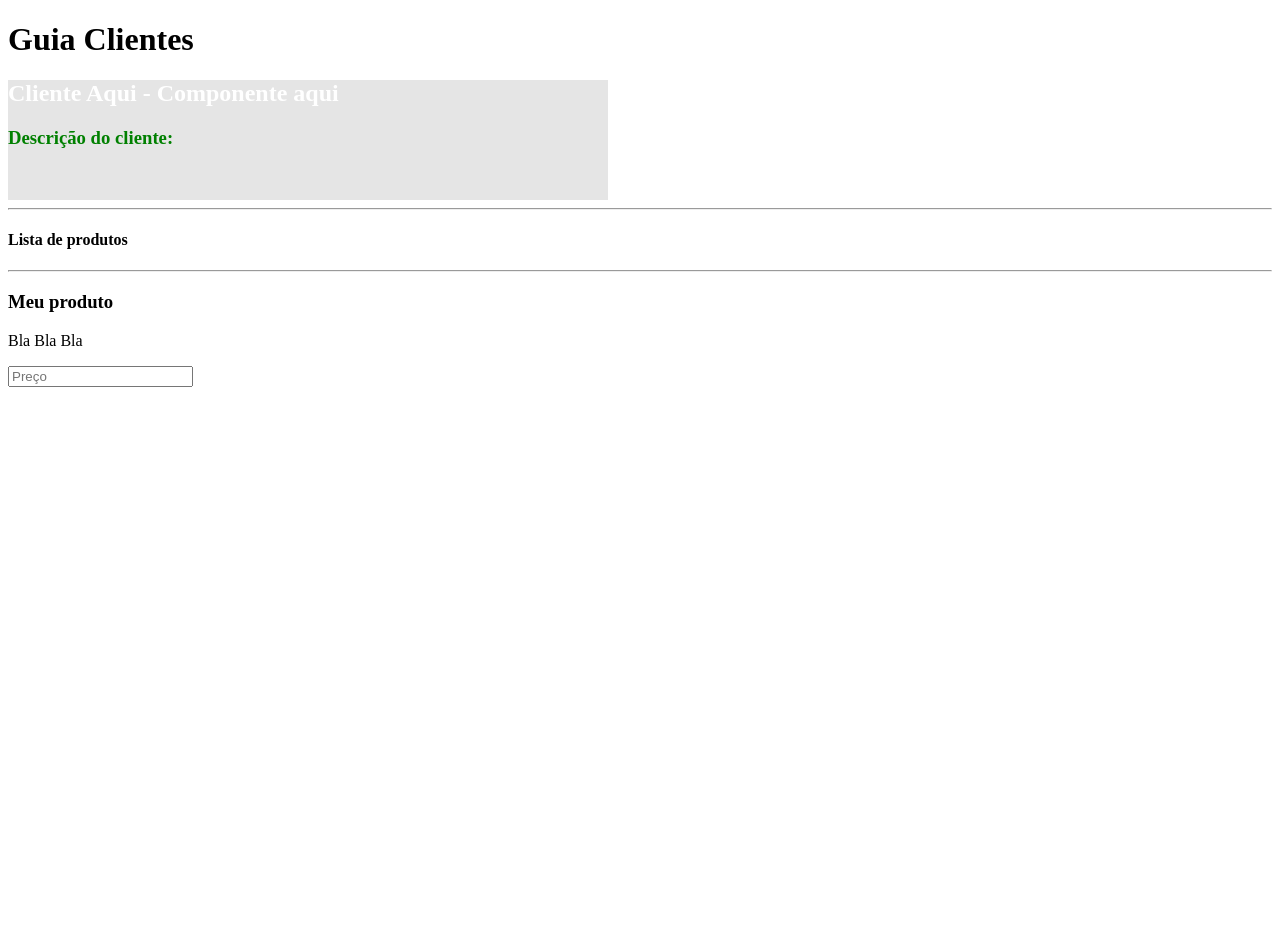
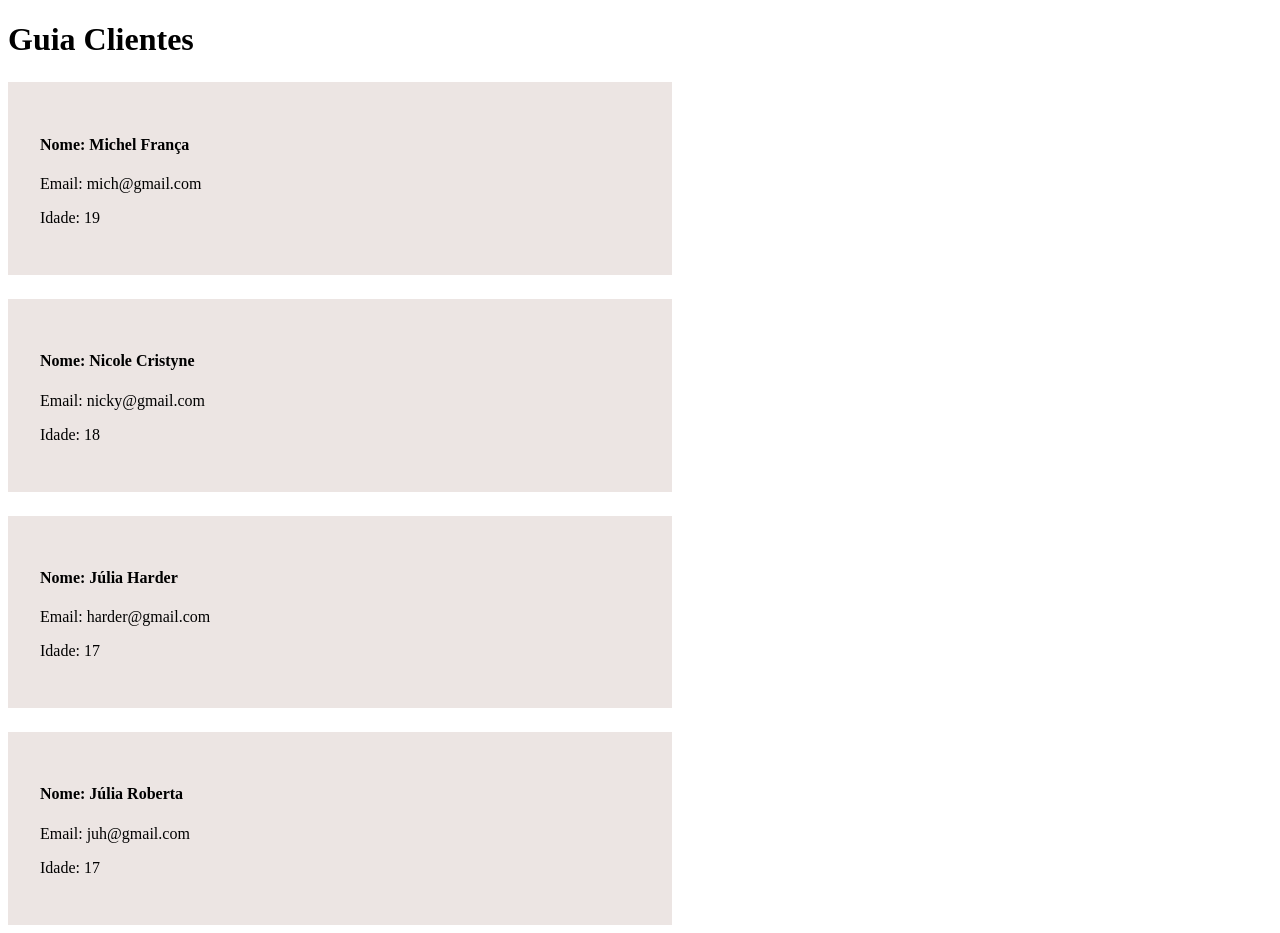
Before and after one commit to immichjs/learning-vuejs, a Vue app: page / in a window 1280 px wide. Before the commit the page ends 800 px from the top, so only its background shows below. Built offline with nearby package versions, Linux system fonts and the light colour scheme.

Commit message:
Aprendendo a usar componentes com props e reatividade

```diff
--- a/src/App.vue
+++ b/src/App.vue
@@ -1,24 +1,45 @@
 <template>
   <div id="app">
     <h1>Guia Clientes</h1>
-    <Cliente/>
-    <hr>
-      <h4>Lista de produtos</h4>
-    <hr>
-    <Produto/>
+    <Cliente :cliente="clienteMich"/>
+    <Cliente :cliente="clienteNicky"/>
+    <Cliente :cliente="clienteHarder"/>
+    <Cliente :cliente="clienteJuh"/>
   </div>
 </template>
 
 <script>
 
 import Cliente from './components/Cliente'
-import Produto from './components/Produto'
 
 export default {
   name: 'App',
+  data() {
+    return {
+      clienteMich: {
+        nome: 'Michel França',
+        email: 'mich@gmail.com',
+        idade: 19
+      },
+      clienteNicky: {
+          nome: 'Nicole Cristyne',
+          email: 'nicky@gmail.com',
+          idade: 18
+      },
+      clienteHarder: {
+          nome: 'Júlia Harder',
+          email: 'harder@gmail.com',
+          idade: 17
+      },
+      clienteJuh: {
+          nome: 'Júlia Roberta',
+          email: 'juh@gmail.com',
+          idade: 17
+      }
+    }
+  },
   components: {
     Cliente,
-    Produto
   }
 }
 </script>
--- a/src/components/Cliente.vue
+++ b/src/components/Cliente.vue
@@ -1,25 +1,31 @@
 <template>
     <div id="cliente">
-        <h2 id="cliente-nome">Cliente Aqui - Componente aqui</h2>
-        <h3>Descrição do cliente: </h3>
+        <h4>Nome: {{ cliente.nome }}</h4>
+        <p>Email: {{ cliente.email }}</p>
+        <p>Idade: {{ cliente.idade }}</p>
     </div>
 </template>
 
 <script>
 export default {
-
+    data() {
+        return {
+        }
+    },
+    props: {
+        nome: String,
+        email: String,
+        idade: Number,
+        cliente: Object
+    }
 }
 </script>
 
 <style scoped>
     #cliente {
-        color: green;
-        background-color: rgba(0, 0, 0, 0.1);
-        height: 120px;
+        background: #ECE5E3;
         max-width: 600px;
-    }
-
-    #cliente-nome {
-        color: #fff;
+        padding: 2rem;
+        margin-top: 1.5rem;
     }
 </style>
```
